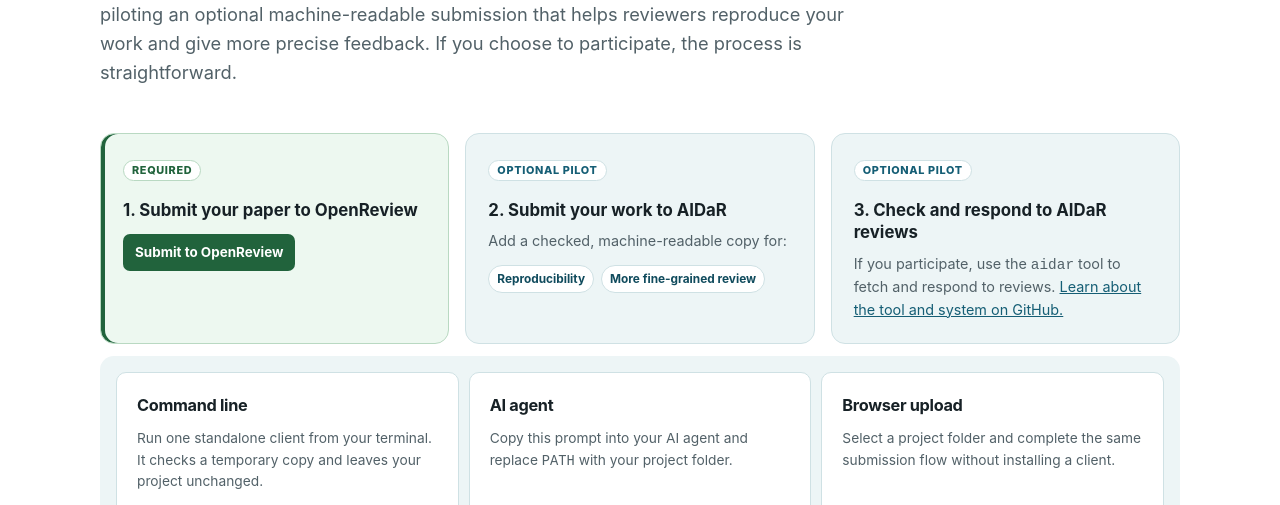
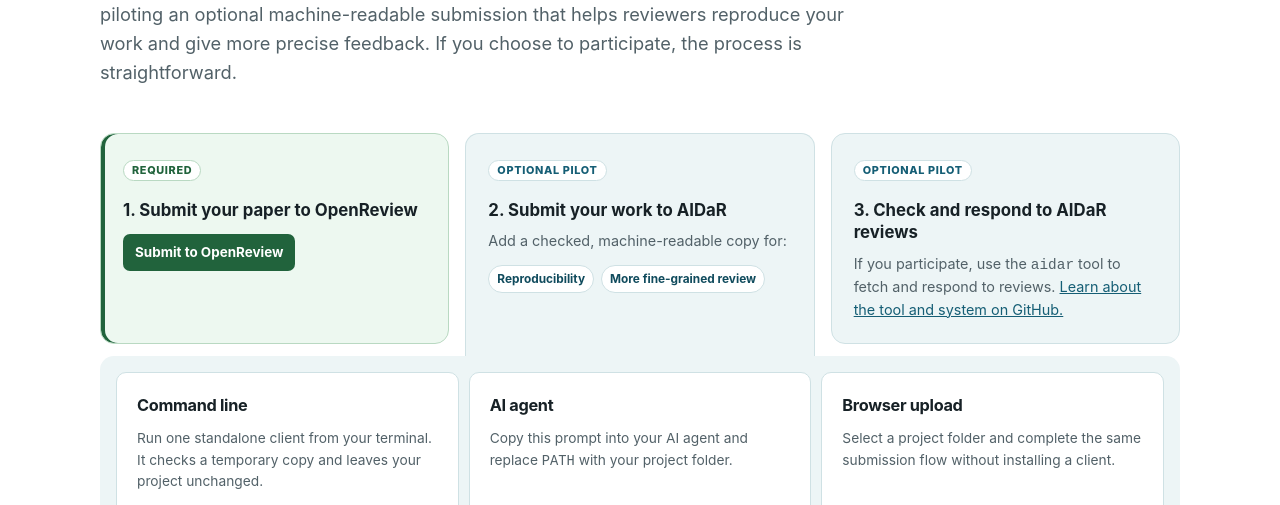
Before and after one commit to NeurIPS2026-AIDaR/submission-kit, a plain HTML site: page public/index.html in a window 1280 px wide. Shown: the part 277-782 px from the top of the page. Drawn offline with Linux system fonts and the light colour scheme.

Commit message:
Connect AIDaR submission options

```diff
--- a/public/index.html
+++ b/public/index.html
@@ -534,6 +534,24 @@
       background: var(--brand-soft);
     }
 
+    .step-two {
+      position: relative;
+      border-bottom-color: transparent;
+      border-radius: 14px 14px 0 0;
+    }
+
+    .step-two::after {
+      position: absolute;
+      right: -1px;
+      bottom: -13px;
+      left: -1px;
+      height: 14px;
+      background: var(--brand-soft);
+      border-right: 1px solid var(--brand-line);
+      border-left: 1px solid var(--brand-line);
+      content: "";
+    }
+
     .step-label {
       display: inline-block;
       margin-bottom: 18px;
```
